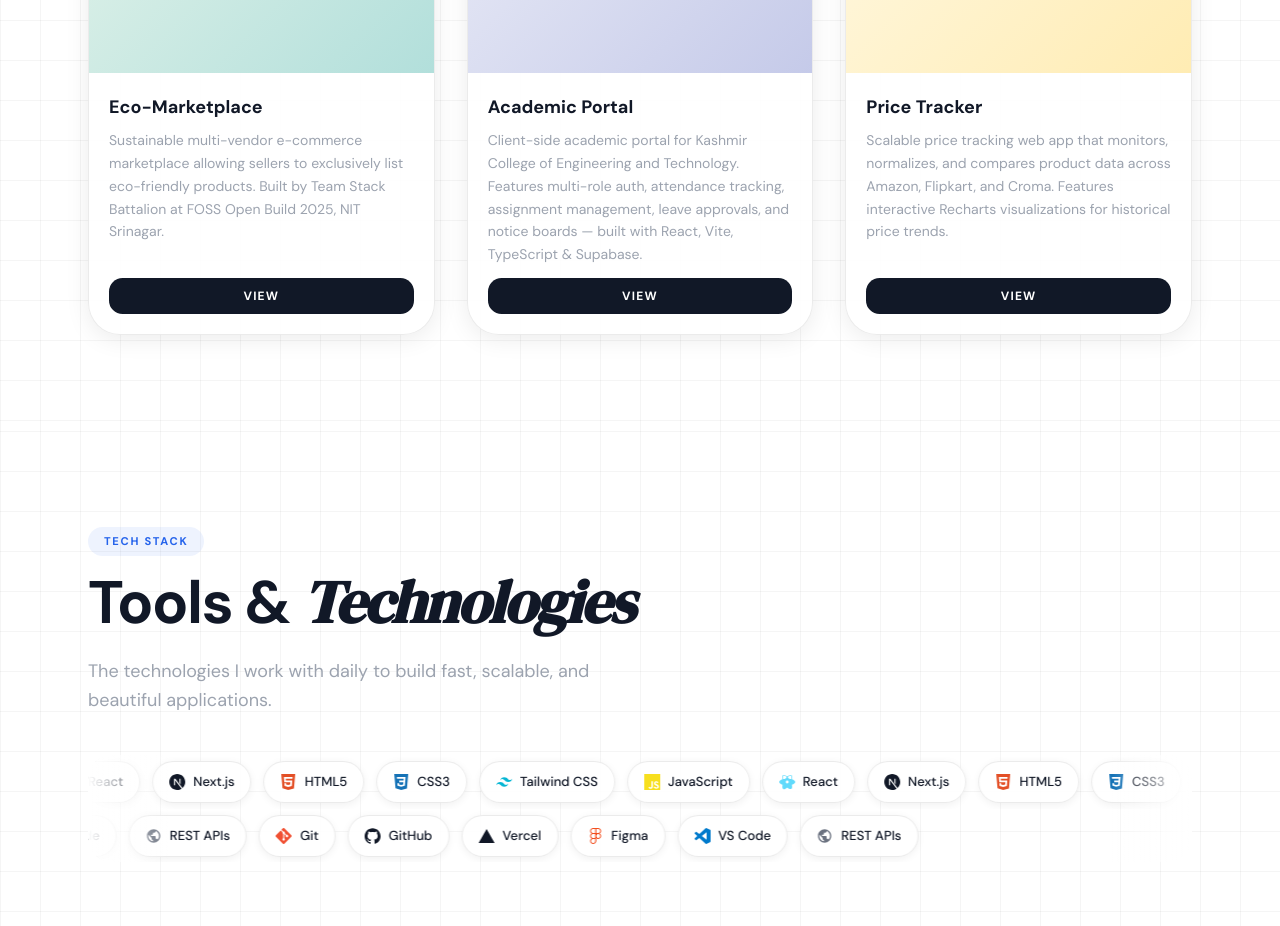
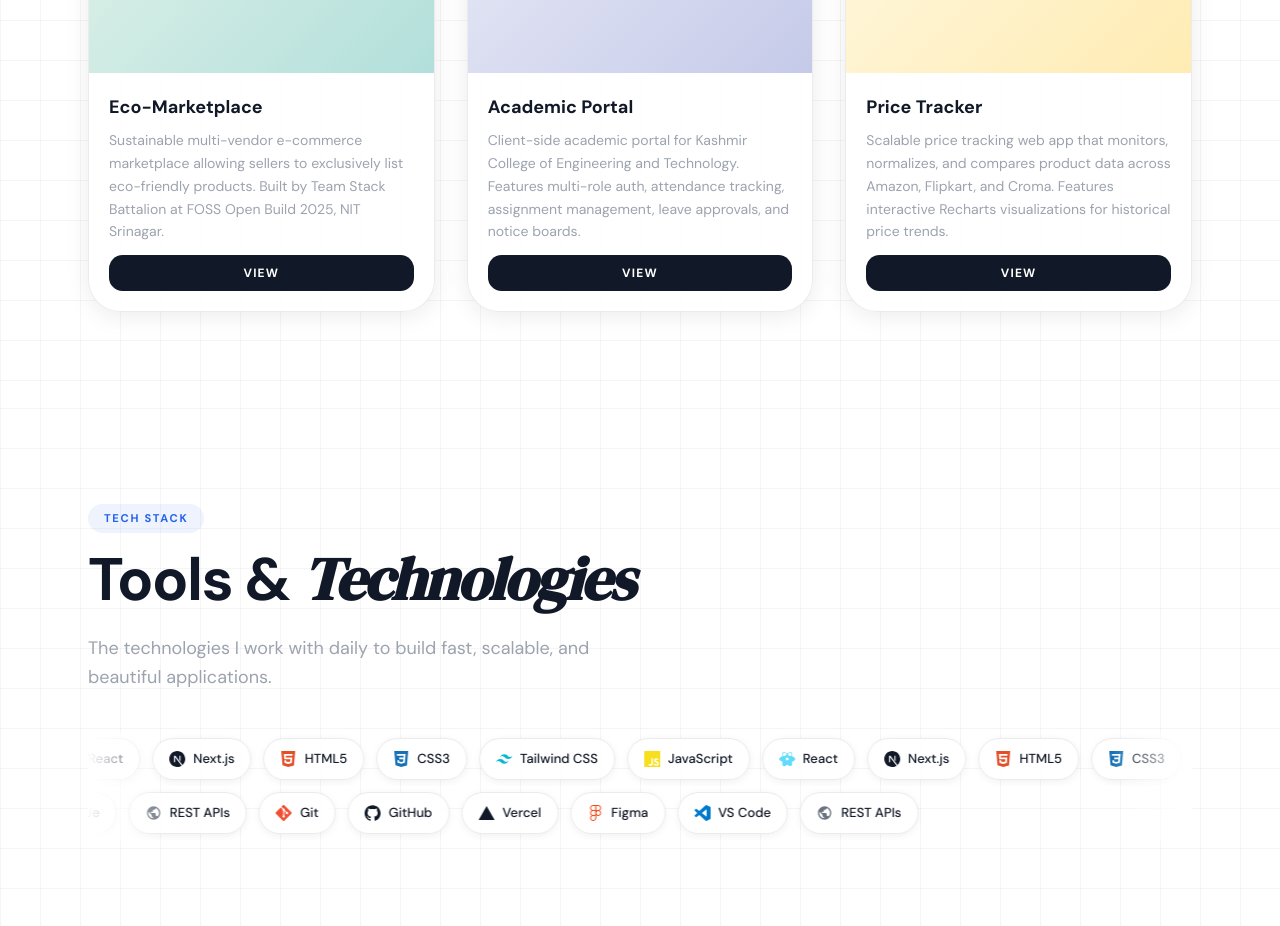
Before and after one commit to stackychan/shiblee-portfolio, a Next.js app: page / in a window 1280 px wide. Shown: the part 1260-2186 px from the top of the page. Built offline with nearby package versions, Linux system fonts and the light colour scheme; a web font is replaced by a local one.

Commit message:
Remove tech stack sentence from Acadex description

```diff
--- a/data/index.ts
+++ b/data/index.ts
@@ -87,7 +87,7 @@ export const projects: Project[] = [
     title: "Academic Portal",
     subtitle: "KCET ACADEX",
     description:
-      "Client-side academic portal for Kashmir College of Engineering and Technology. Features multi-role auth, attendance tracking, assignment management, leave approvals, and notice boards — built with React, Vite, TypeScript & Supabase.",
+      "Client-side academic portal for Kashmir College of Engineering and Technology. Features multi-role auth, attendance tracking, assignment management, leave approvals, and notice boards.",
     thumbStyle: {
       background: "linear-gradient(135deg,#e8eaf6,#c5cae9)",
       color: "#1a237e",
```
